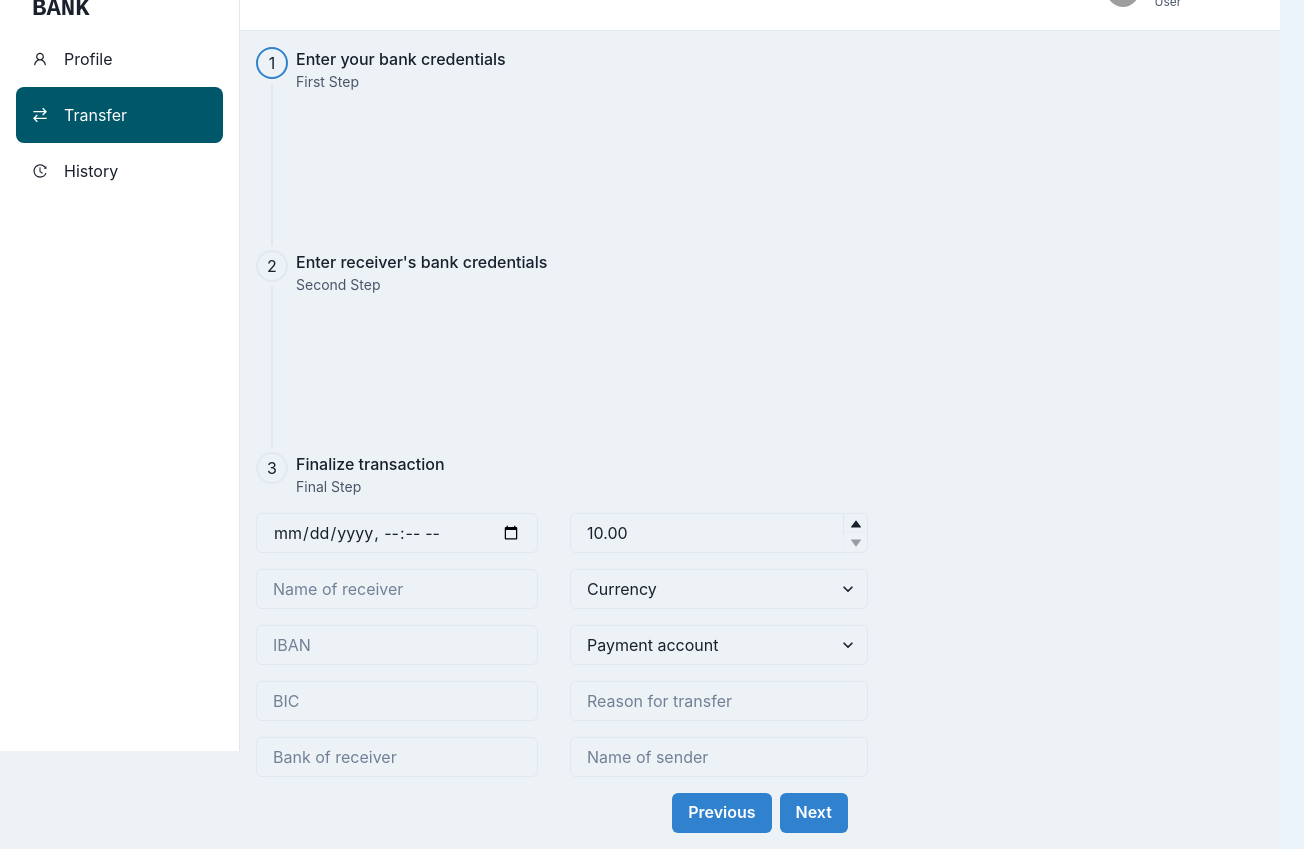
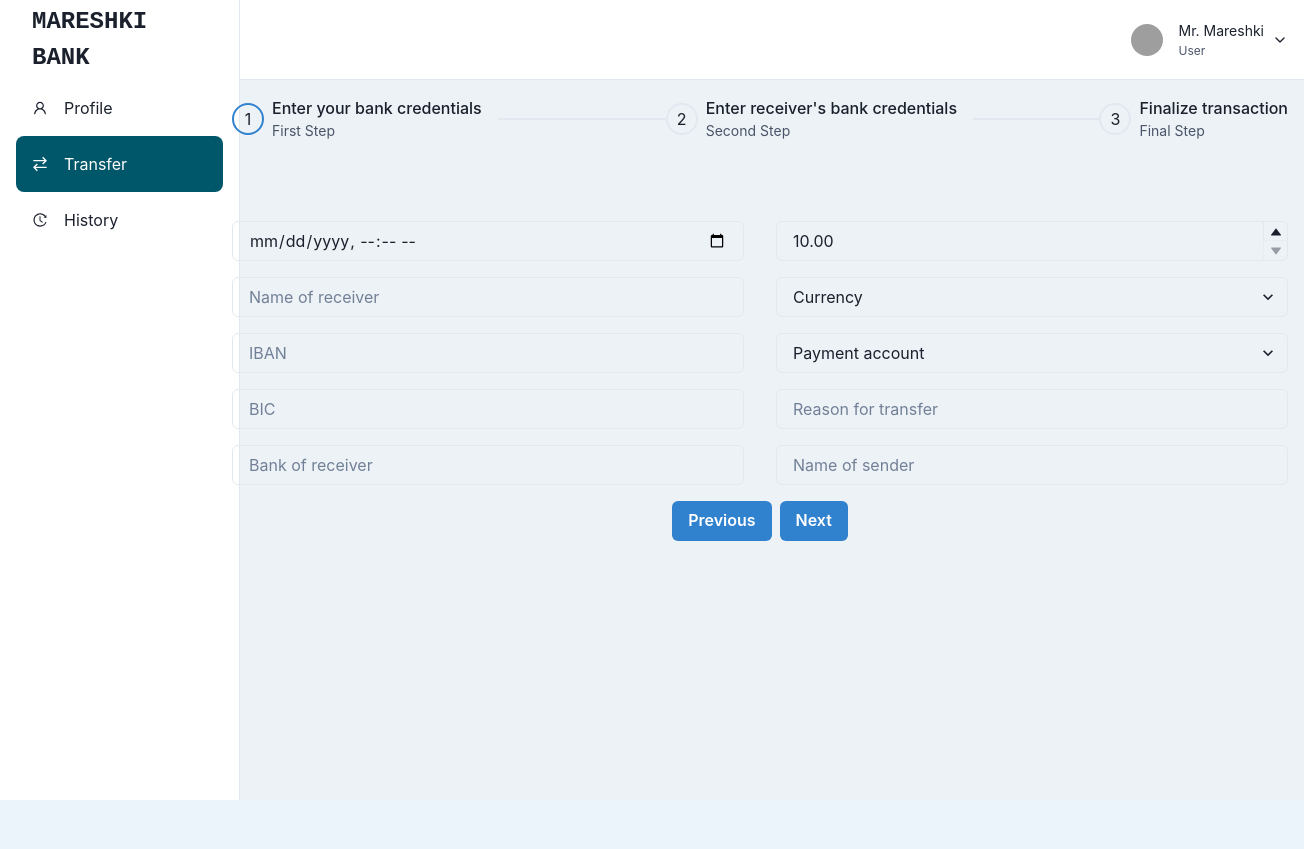
Before and after one commit to MarkVsudo/MareshkiFinance-ui, a React (Vite) app in the folder front-end-cleverpine/: page /dashboard in a window 1280 px wide. Both pictures are taken after a click on the link "Transfer". Shown: the whole page, 1304 px wide, since content can reach past the window. After the commit the page ends 800 px from the top, so only its background shows below. Built offline with nearby package versions, Linux system fonts and the light colour scheme; grey boxes are pictures that could not be loaded.

Commit message:
Minor changes in dashboard

```diff
--- a/front-end-cleverpine/src/components/DashboardPage/DashboardHistory.tsx
+++ b/front-end-cleverpine/src/components/DashboardPage/DashboardHistory.tsx
@@ -2,6 +2,7 @@ import {
   Card,
   CardBody,
   CardHeader,
+  Flex,
   Heading,
   Table,
   TableCaption,
@@ -15,7 +16,7 @@ import {
 
 const DashboardTransactions = () => {
   return (
-    <>
+    <Flex  justifyContent='center' alignItems='center'>
       <Card w="max-content">
         <CardHeader>
           <Heading size="md">Transactions history</Heading>
@@ -65,7 +66,7 @@ const DashboardTransactions = () => {
     </TableContainer>
         </CardBody>
       </Card>
-    </>
+    </Flex>
   );
 };
 
--- a/front-end-cleverpine/src/components/DashboardPage/DashboardProfile.tsx
+++ b/front-end-cleverpine/src/components/DashboardPage/DashboardProfile.tsx
@@ -3,6 +3,7 @@ import {
   Card,
   CardBody,
   CardHeader,
+  Flex,
   Heading,
   Input,
   Stack,
@@ -11,8 +12,8 @@ import {
 
 const DashboardProfile = () => {
   return (
-    <>
-      <Card w="lg">
+    <Flex justifyContent='center' alignItems='center'>
+      <Card w="xl">
         <CardHeader>
           <Heading size="md">User Information</Heading>
         </CardHeader>
@@ -31,7 +32,7 @@ const DashboardProfile = () => {
           </Box>
         </CardBody>
       </Card>
-    </>
+    </Flex>
   );
 };
 
--- a/front-end-cleverpine/src/components/DashboardPage/DashboardTransfer.tsx
+++ b/front-end-cleverpine/src/components/DashboardPage/DashboardTransfer.tsx
@@ -1,6 +1,7 @@
   import {
     Box,
     Button,
+    Flex,
     Step,
     StepDescription,
     StepIcon,
@@ -25,14 +26,13 @@ const steps = [
 
   const DashboardSettings = () => {
     const { activeStep, goToNext, goToPrevious } = useSteps({
-    index: 0, // Start from the first step
+      index: 0,
       count: steps.length,
     });
     const toast = useToast();
 
     const handleNext = () => {
       if (activeStep === steps.length - 1) {
-      // If it's the final step, show the toast
         showFinalToast();
       } else {
         goToNext();
@@ -43,21 +43,16 @@ const DashboardSettings = () => {
       goToPrevious();
     };
 
-  // Define a function to render the component for the active step
     const renderStepComponent = () => {
-    const StepComponent = steps[activeStep].component; // Get the component for the active step
-    return StepComponent ? <StepComponent /> : null; // Render the component if it exists
+      const StepComponent = steps[activeStep].component;
+      return StepComponent ? <StepComponent /> : null;
     };
 
-  // Function to show the final toast
     const showFinalToast = () => {
-    // Create an example promise that resolves in 5s
       const examplePromise = new Promise((resolve, reject) => {
-      setTimeout(() => resolve(200), 5000);
+        setTimeout(() => resolve(200), 2000);
       });
 
-    // Will display the loading toast until the promise is either resolved
-    // or rejected.
       toast.promise(examplePromise, {
         success: { title: 'Promise resolved', description: 'Looks great' },
         error: { title: 'Promise rejected', description: 'Something wrong' },
@@ -67,7 +62,8 @@ const DashboardSettings = () => {
 
     return (
       <>
-      <Stepper index={activeStep} orientation="vertical" minHeight="450px" gap="0">
+      <Flex gap='5rem' flexDirection='column'>
+        <Stepper index={activeStep} orientation="horizontal" w='100%' gap="0">
           {steps.map((step, index) => (
             <Step key={index}>
               <StepIndicator>
@@ -87,13 +83,12 @@ const DashboardSettings = () => {
             </Step>
           ))}
         </Stepper>
+        <Flex textAlign="center" justifyContent='center' alignItems='center'>
+          {renderStepComponent()}
+        </Flex>
 
-      {/* Render the component for the active step */}
-      <Box mt="4" textAlign="center">
-        {renderStepComponent()}
-      </Box>
+      </Flex>
 
-      {/* Buttons to navigate through steps */}
         <Box mt="4" textAlign="center">
           <Button
             colorScheme="blue"
--- a/front-end-cleverpine/src/components/DashboardPage/DashboardTransferComponents/TransferReceiver.tsx
+++ b/front-end-cleverpine/src/components/DashboardPage/DashboardTransferComponents/TransferReceiver.tsx
@@ -1,8 +1,13 @@
+import { Flex, Text } from '@chakra-ui/react'
 import React from 'react'
 
 const TransferReceiver = () => {
   return (
-    <div>TransferReceiver</div>
+    <>
+    <Flex flexDirection='column'>
+      <Text>Select an account from which you will make the transaction:</Text>
+    </Flex>
+    </>
   )
 }
 
--- a/front-end-cleverpine/src/components/DashboardPage/DashboardTransferComponents/TransferSender.tsx
+++ b/front-end-cleverpine/src/components/DashboardPage/DashboardTransferComponents/TransferSender.tsx
@@ -15,7 +15,7 @@ const TransferSender = () => {
       <Flex flexDirection="column">
         <form>
           <Flex gap='2rem'>
-            <Flex flexDirection="column" gap='1rem'>
+            <Flex flexDirection="column" gap='1rem' w='lg'>
               <Input
                 placeholder="Select Date and Time"
                 size="md"
@@ -26,7 +26,7 @@ const TransferSender = () => {
               <Input placeholder="BIC" />
               <Input placeholder="Bank of receiver" />
             </Flex>
-            <Flex flexDirection="column" gap='1rem'>
+            <Flex flexDirection="column" gap='1rem' w='lg'>
               <NumberInput defaultValue={10} precision={2} min={10} step={0.2}>
                 <NumberInputField />
                 <NumberInputStepper>
```
Lines whose indentation alone changed are shown as unchanged.
